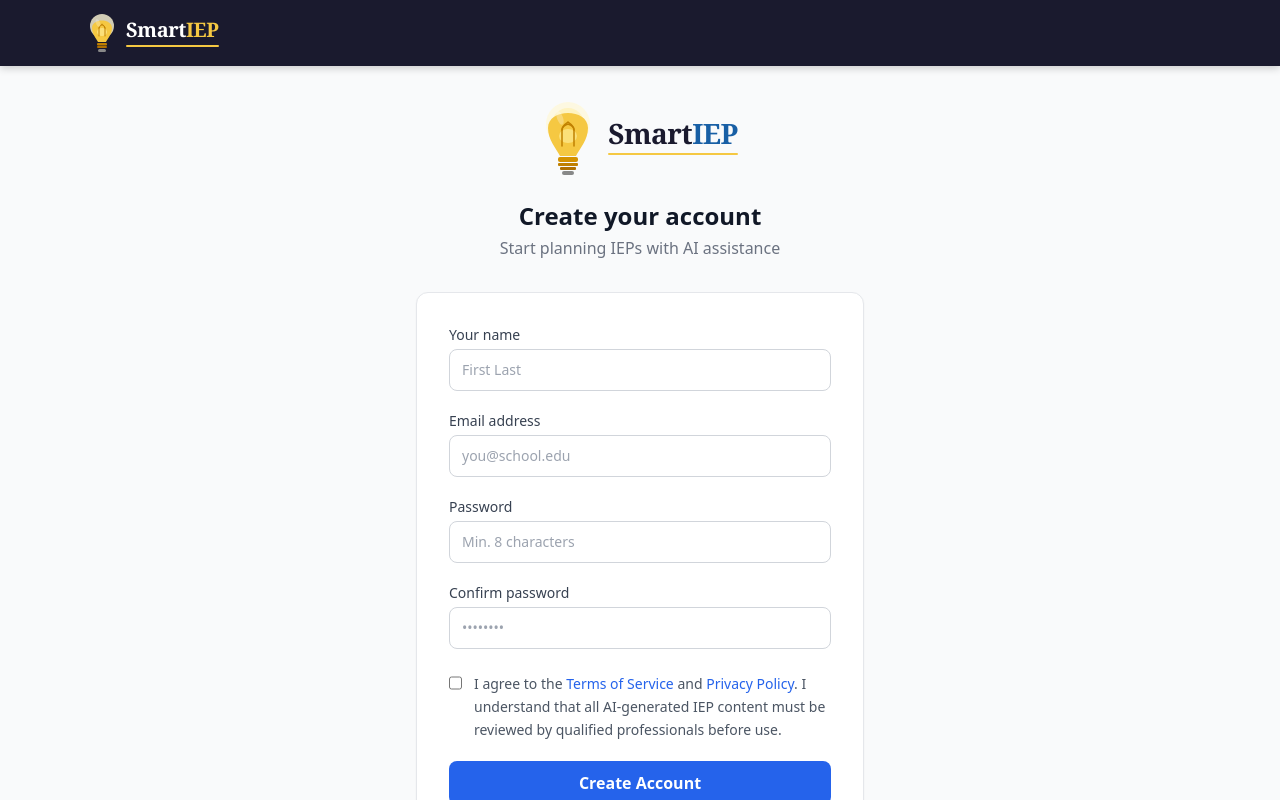
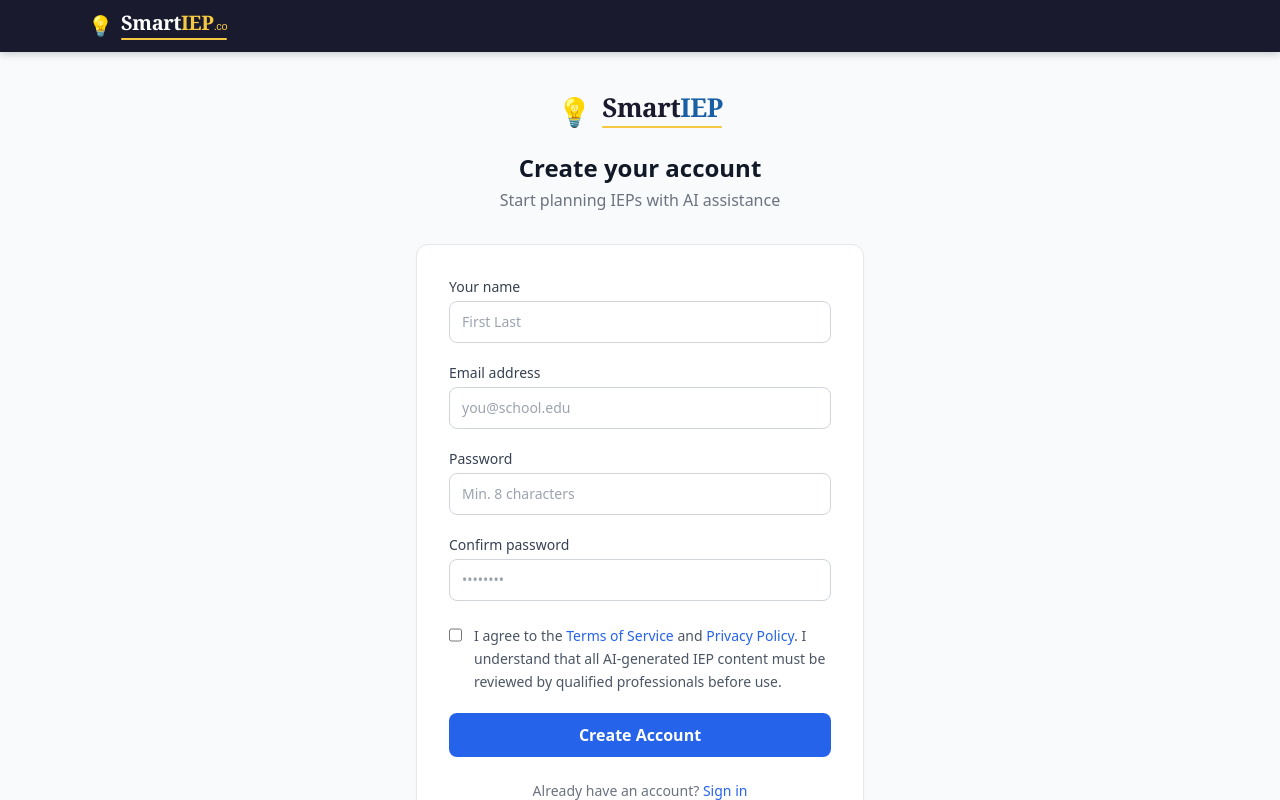
Before and after one commit to Moloney17/iep-planner, a Next.js app: page /auth/signup in a window 1280 px wide. Shown: the top 800 px of the page. Built offline with nearby package versions, Linux system fonts and the light colour scheme.

Commit message:
Roll out lightbulb emoji logo across site

```diff
--- a/app/api/notify-signup/route.ts
+++ b/app/api/notify-signup/route.ts
@@ -20,12 +20,7 @@ export async function POST(request: NextRequest) {
         html: `
           <div style="font-family: sans-serif; max-width: 600px; margin: 0 auto; padding: 32px;">
             <div style="background: #1a1a2e; border-radius: 8px; padding: 24px; margin-bottom: 24px;">
-              <svg width="32" height="48" viewBox="0 0 28 42" fill="none" xmlns="http://www.w3.org/2000/svg" style="display:inline-block">
-              <path d="M4 16 C4 6 24 6 24 16 C24 22 20 26 18 30 L10 30 C8 26 4 22 4 16Z" fill="#f5c842"/>
-              <rect x="9" y="31" width="10" height="2.5" rx="1" fill="#c08000"/>
-              <rect x="9" y="34" width="10" height="2" rx="1" fill="#b07000"/>
-              <rect x="10" y="37" width="8" height="3" rx="1.5" fill="#888"/>
-            </svg><span style="color: white; font-family: Georgia, serif; font-size: 20px; font-weight: bold; vertical-align: middle; margin-left: 10px;">SmartIEP</span>
+              <h1 style="color: white; margin: 0; font-size: 20px; font-family: Georgia, serif;">💡 Smart<span style="color: #f5c842;">IEP</span></h1>
             </div>
             <h2 style="color: #1a1a2e; margin-bottom: 16px;">New user signed up</h2>
             <div style="background: #f8f7f4; border-radius: 8px; padding: 20px; margin: 16px 0;">
--- a/app/api/notify/route.ts
+++ b/app/api/notify/route.ts
@@ -51,12 +51,7 @@ export async function POST(request: NextRequest) {
         `
         <div style="font-family: sans-serif; max-width: 600px; margin: 0 auto; padding: 32px;">
           <div style="background: #1a1a2e; border-radius: 8px; padding: 24px; margin-bottom: 24px;">
-            <svg width="32" height="48" viewBox="0 0 28 42" fill="none" xmlns="http://www.w3.org/2000/svg" style="display:inline-block">
-              <path d="M4 16 C4 6 24 6 24 16 C24 22 20 26 18 30 L10 30 C8 26 4 22 4 16Z" fill="#f5c842"/>
-              <rect x="9" y="31" width="10" height="2.5" rx="1" fill="#c08000"/>
-              <rect x="9" y="34" width="10" height="2" rx="1" fill="#b07000"/>
-              <rect x="10" y="37" width="8" height="3" rx="1.5" fill="#888"/>
-            </svg><span style="color: white; font-family: Georgia, serif; font-size: 20px; font-weight: bold; vertical-align: middle; margin-left: 10px;">SmartIEP</span>
+            <h1 style="color: white; margin: 0; font-size: 20px; font-family: Georgia, serif;">💡 Smart<span style="color: #f5c842;">IEP</span></h1>
           </div>
           <h2 style="color: #1a1a2e; margin-bottom: 16px;">New user signed up</h2>
           <div style="background: #f8f7f4; border-radius: 8px; padding: 20px; margin: 16px 0;">
@@ -86,12 +81,7 @@ export async function POST(request: NextRequest) {
         `
         <div style="font-family: sans-serif; max-width: 600px; margin: 0 auto; padding: 32px;">
           <div style="background: #1a1a2e; border-radius: 8px; padding: 24px; margin-bottom: 24px;">
-            <svg width="32" height="48" viewBox="0 0 28 42" fill="none" xmlns="http://www.w3.org/2000/svg" style="display:inline-block">
-              <path d="M4 16 C4 6 24 6 24 16 C24 22 20 26 18 30 L10 30 C8 26 4 22 4 16Z" fill="#f5c842"/>
-              <rect x="9" y="31" width="10" height="2.5" rx="1" fill="#c08000"/>
-              <rect x="9" y="34" width="10" height="2" rx="1" fill="#b07000"/>
-              <rect x="10" y="37" width="8" height="3" rx="1.5" fill="#888"/>
-            </svg><span style="color: white; font-family: Georgia, serif; font-size: 20px; font-weight: bold; vertical-align: middle; margin-left: 10px;">SmartIEP</span>
+            <h1 style="color: white; margin: 0; font-size: 20px; font-family: Georgia, serif;">💡 Smart<span style="color: #f5c842;">IEP</span></h1>
           </div>
           <h2 style="color: #1a1a2e; margin-bottom: 8px;">Your IEP draft is ready</h2>
           <p style="color: #555; font-size: 15px; line-height: 1.6; margin-bottom: 24px;">
@@ -126,12 +116,7 @@ export async function POST(request: NextRequest) {
         `
         <div style="font-family: sans-serif; max-width: 600px; margin: 0 auto; padding: 32px;">
           <div style="background: #1a1a2e; border-radius: 8px; padding: 24px; margin-bottom: 24px;">
-            <svg width="32" height="48" viewBox="0 0 28 42" fill="none" xmlns="http://www.w3.org/2000/svg" style="display:inline-block">
-              <path d="M4 16 C4 6 24 6 24 16 C24 22 20 26 18 30 L10 30 C8 26 4 22 4 16Z" fill="#f5c842"/>
-              <rect x="9" y="31" width="10" height="2.5" rx="1" fill="#c08000"/>
-              <rect x="9" y="34" width="10" height="2" rx="1" fill="#b07000"/>
-              <rect x="10" y="37" width="8" height="3" rx="1.5" fill="#888"/>
-            </svg><span style="color: white; font-family: Georgia, serif; font-size: 20px; font-weight: bold; vertical-align: middle; margin-left: 10px;">SmartIEP</span>
+            <h1 style="color: white; margin: 0; font-size: 20px; font-family: Georgia, serif;">💡 Smart<span style="color: #f5c842;">IEP</span></h1>
           </div>
           <h2 style="color: #1a1a2e; margin-bottom: 16px;">IEP Generated</h2>
           <div style="background: #f8f7f4; border-radius: 8px; padding: 20px; margin: 16px 0;">
--- a/components/Logo.tsx
+++ b/components/Logo.tsx
@@ -8,62 +8,16 @@ type LogoProps = {
   dark?: boolean;
   href?: string;
   tagline?: boolean;
+  showTld?: boolean;
 };
 
-const BULB_SM = (
-  <svg width="28" height="42" viewBox="0 0 28 42" fill="none">
-    <ellipse cx="14" cy="14" rx="12" ry="12" fill="#fff8d6" opacity="0.8"/>
-    <path d="M4 16 C4 6 24 6 24 16 C24 22 20 26 18 30 L10 30 C8 26 4 22 4 16Z" fill="#f5c842"/>
-    <ellipse cx="14" cy="20" rx="5" ry="4" fill="#fff0a0" opacity="0.6"/>
-    <path d="M11 24 L11 16 C11 14 14 13 14 13 C14 13 17 14 17 16 L17 24" fill="none" stroke="#c08000" strokeWidth="1" strokeLinecap="round"/>
-    <path d="M11 16 C11 14 14 12 14 12 C14 12 17 14 17 16" fill="none" stroke="#c08000" strokeWidth="1" strokeLinecap="round"/>
-    <ellipse cx="10" cy="11" rx="2" ry="4" fill="white" opacity="0.25" transform="rotate(-20 10 11)"/>
-    <rect x="9" y="31" width="10" height="2.5" rx="1" fill="#c08000"/>
-    <rect x="9" y="34" width="10" height="2" rx="1" fill="#b07000"/>
-    <rect x="10" y="37" width="8" height="3" rx="1.5" fill="#888"/>
-  </svg>
-);
-
-const BULB_MD = (
-  <svg width="52" height="78" viewBox="0 0 52 78" fill="none">
-    <ellipse cx="26" cy="26" rx="22" ry="22" fill="#fff8d6" opacity="0.7"/>
-    <ellipse cx="26" cy="26" rx="16" ry="16" fill="#ffeea0" opacity="0.5"/>
-    <path d="M6 30 C6 10 46 10 46 30 C46 42 38 50 34 58 L18 58 C14 50 6 42 6 30Z" fill="#f5c842"/>
-    <ellipse cx="26" cy="38" rx="9" ry="7" fill="#fff0a0" opacity="0.6"/>
-    <path d="M20 48 L20 32 C20 28 26 26 26 26 C26 26 32 28 32 32 L32 48" fill="none" stroke="#c08000" strokeWidth="1.5" strokeLinecap="round"/>
-    <path d="M20 32 C20 28 26 24 26 24 C26 24 32 28 32 32" fill="none" stroke="#c08000" strokeWidth="1.5" strokeLinecap="round"/>
-    <ellipse cx="18" cy="20" rx="3" ry="7" fill="white" opacity="0.28" transform="rotate(-20 18 20)"/>
-    <rect x="16" y="59" width="20" height="5" rx="2" fill="#d49200"/>
-    <rect x="16" y="65" width="20" height="3" rx="1" fill="#c08000"/>
-    <rect x="18" y="69" width="16" height="3" rx="1" fill="#b07000"/>
-    <rect x="20" y="73" width="12" height="4" rx="2" fill="#888"/>
-  </svg>
-);
-
-const BULB_LG = (
-  <svg width="72" height="108" viewBox="0 0 72 108" fill="none">
-    <ellipse cx="36" cy="38" rx="32" ry="32" fill="#fff8d6" opacity="0.7"/>
-    <ellipse cx="36" cy="38" rx="22" ry="22" fill="#ffeea0" opacity="0.5"/>
-    <path d="M12 42 C12 18 60 18 60 42 C60 56 52 64 48 72 L24 72 C20 64 12 56 12 42Z" fill="#f5c842"/>
-    <ellipse cx="36" cy="50" rx="12" ry="10" fill="#fff0a0" opacity="0.6"/>
-    <path d="M30 60 L30 42 C30 38 36 36 36 36 C36 36 42 38 42 42 L42 60" fill="none" stroke="#c08000" strokeWidth="1.5" strokeLinecap="round"/>
-    <path d="M30 42 C30 38 36 34 36 34 C36 34 42 38 42 42" fill="none" stroke="#c08000" strokeWidth="1.5" strokeLinecap="round"/>
-    <ellipse cx="26" cy="28" rx="5" ry="9" fill="white" opacity="0.3" transform="rotate(-20 26 28)"/>
-    <rect x="22" y="73" width="28" height="6" rx="2" fill="#d49200"/>
-    <rect x="22" y="80" width="28" height="3" rx="1" fill="#c08000"/>
-    <rect x="24" y="84" width="24" height="3" rx="1" fill="#b07000"/>
-    <rect x="26" y="88" width="20" height="3" rx="1.5" fill="#a06000"/>
-    <rect x="28" y="92" width="16" height="5" rx="2.5" fill="#888"/>
-  </svg>
-);
-
 const sizes = {
-  sm: { bulb: BULB_SM, fontSize: '20px', gap: '10px', underlineH: '2px', underlineMt: '2px' },
-  md: { bulb: BULB_MD, fontSize: '28px', gap: '14px', underlineH: '2.5px', underlineMt: '3px' },
-  lg: { bulb: BULB_LG, fontSize: '46px', gap: '20px', underlineH: '3px', underlineMt: '4px' },
+  sm: { emoji: '20px', fontSize: '20px', gap: '8px', underlineH: '2px', underlineMt: '2px' },
+  md: { emoji: '28px', fontSize: '26px', gap: '10px', underlineH: '2.5px', underlineMt: '3px' },
+  lg: { emoji: '56px', fontSize: '46px', gap: '16px', underlineH: '3px', underlineMt: '5px' },
 };
 
-export default function Logo({ size = 'md', dark = false, href = '/', tagline = false }: LogoProps) {
+export default function Logo({ size = 'md', dark = false, href = '/', tagline = false, showTld = false }: LogoProps) {
   const textRef = useRef<HTMLSpanElement>(null);
   const underlineRef = useRef<HTMLDivElement>(null);
   const s = sizes[size];
@@ -82,7 +36,7 @@ export default function Logo({ size = 'md', dark = false, href = '/', tagline =
 
   const content = (
     <div style={{ display: 'flex', alignItems: 'center', gap: s.gap }}>
-      {s.bulb}
+      <span style={{ fontSize: s.emoji, lineHeight: 1, flexShrink: 0 }}>💡</span>
       <div>
         <div style={{ position: 'relative' }}>
           <span
@@ -98,6 +52,7 @@ export default function Logo({ size = 'md', dark = false, href = '/', tagline =
             }}
           >
             Smart<span style={{ color: dark ? '#f5c842' : '#185fa5' }}>IEP</span>
+            {showTld && <span style={{ color: '#f5c842', fontSize: `calc(${s.fontSize} * 0.55)`, fontFamily: 'sans-serif', fontWeight: 400 }}>.co</span>}
           </span>
         </div>
         <div
@@ -108,6 +63,7 @@ export default function Logo({ size = 'md', dark = false, href = '/', tagline =
             borderRadius: '2px',
             marginTop: s.underlineMt,
             width: 0,
+            transition: 'width 0.2s ease',
           }}
         />
         {tagline && (
@@ -125,9 +81,8 @@ export default function Logo({ size = 'md', dark = false, href = '/', tagline =
     </div>
   );
 
-  return href ? (
-    <Link href={href} style={{ textDecoration: 'none' }}>{content}</Link>
-  ) : (
-    <div>{content}</div>
-  );
+  if (href) {
+    return <Link href={href} style={{ textDecoration: 'none' }}>{content}</Link>;
+  }
+  return <div>{content}</div>;
 }
--- a/components/NavBar.tsx
+++ b/components/NavBar.tsx
@@ -30,7 +30,7 @@ export default function NavBar() {
   return (
     <nav style={{ background: '#1a1a2e', boxShadow: '0 2px 8px rgba(0,0,0,0.2)' }} className="no-print">
       <div style={{ maxWidth: '1152px', margin: '0 auto', padding: '12px 24px', display: 'flex', alignItems: 'center', justifyContent: 'space-between' }}>
-        <Logo size="sm" dark href={user ? '/dashboard' : '/landing'} />
+        <Logo size="sm" dark href={user ? '/dashboard' : '/landing'} showTld />
         <div style={{ display: 'flex', alignItems: 'center', gap: '12px' }}>
           {user && (
             <>
```
